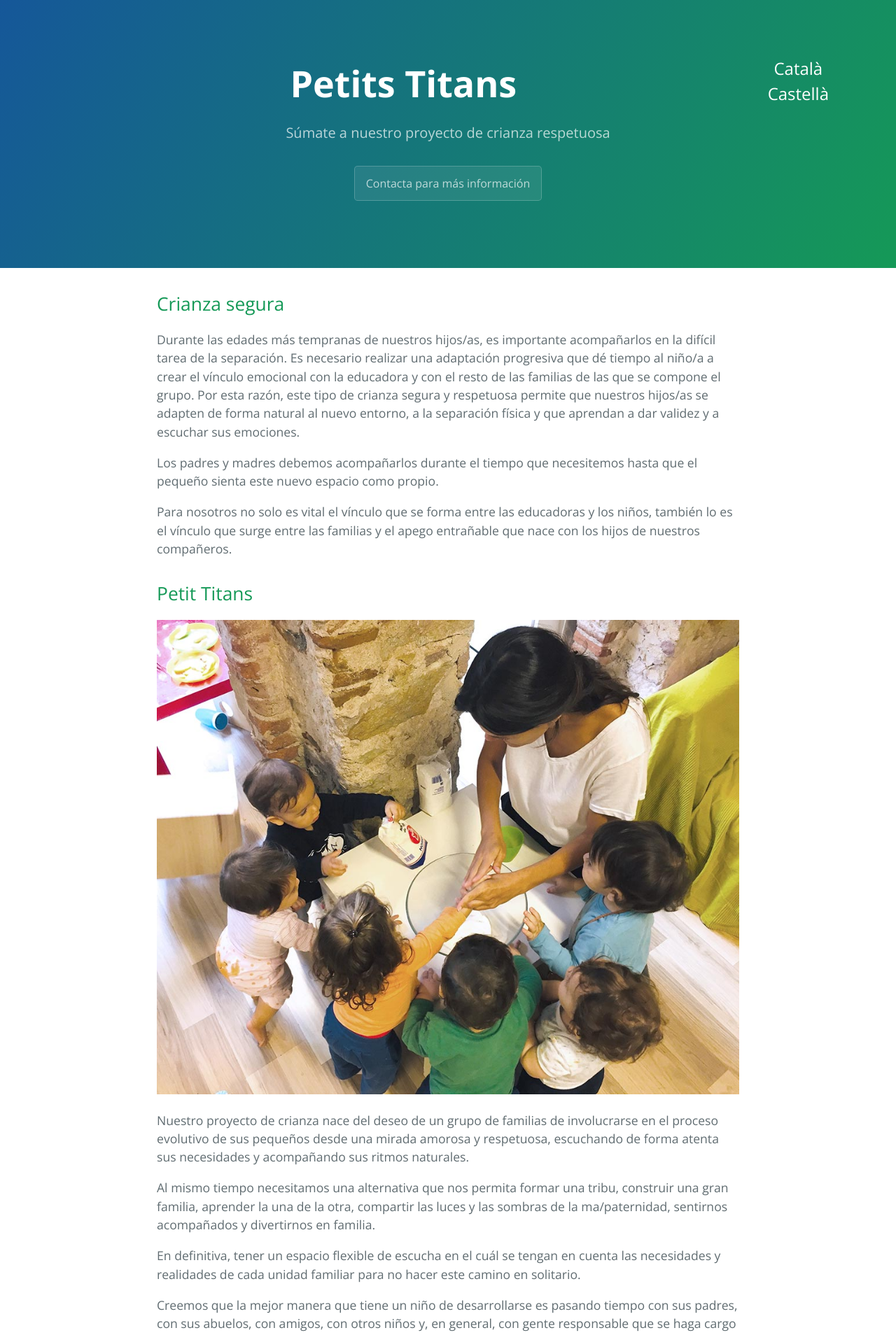
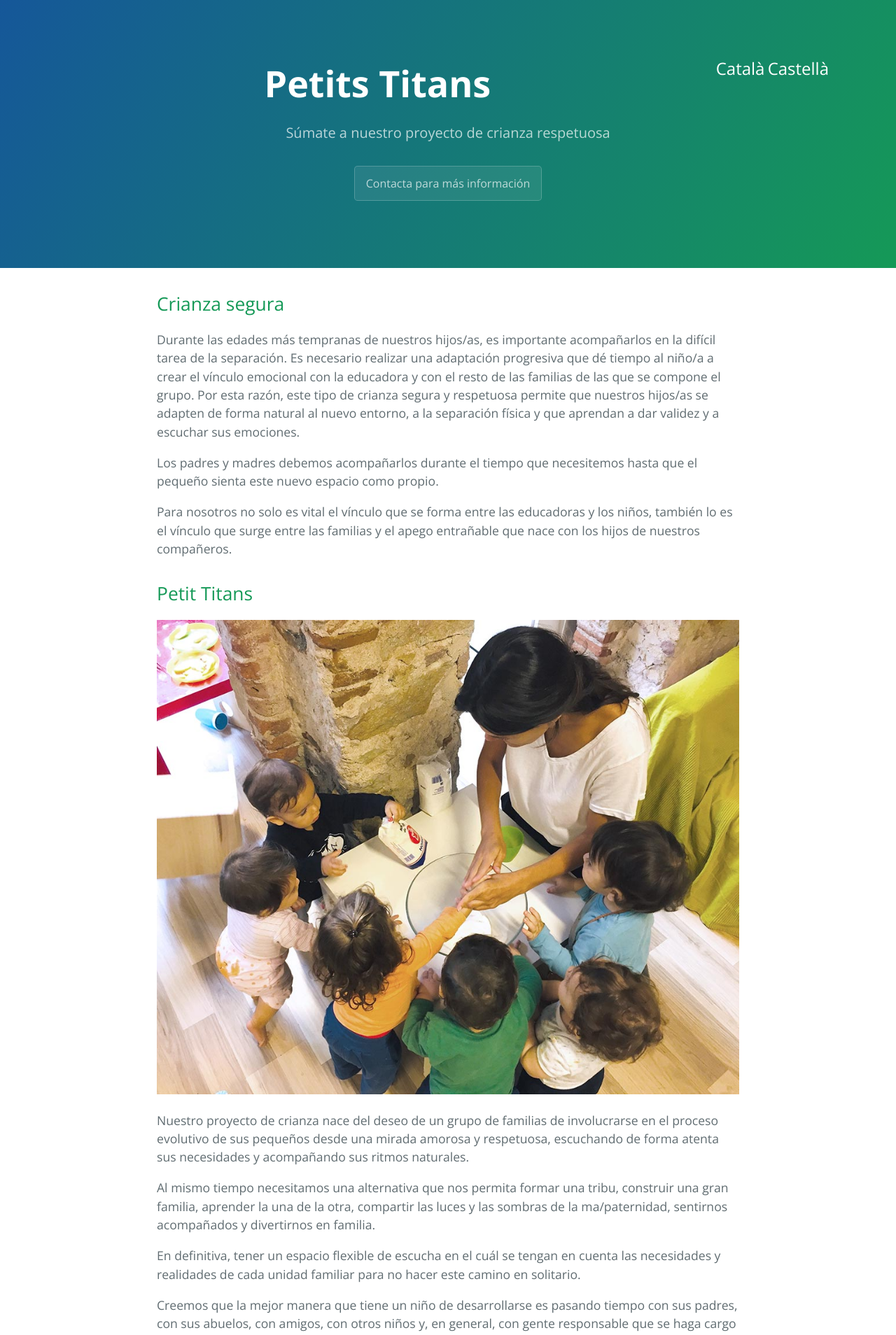
Before and after one commit to sseerrggii/Petits-Titans, a Jekyll site: the page built from index.md, in a window 1280 px wide. Shown: the top 1908 px of the page at 70% size. Built offline with Jekyll 4.4.1, drawn with Linux system fonts in a browser that asks for light colours; our own code applies the rules of GitHub Pages for plain Markdown files; the repository's description, which GitHub fills in, is left out.

Commit message:
Update jekyll-theme-cayman.scss

```diff
--- a/_sass/jekyll-theme-cayman.scss
+++ b/_sass/jekyll-theme-cayman.scss
@@ -383,6 +383,10 @@ a {
   list-style: none;
 }
 
+.nav li {
+  display: inline;
+}
+
 .nav a{
   color: white;
   font-size:150%;
```
